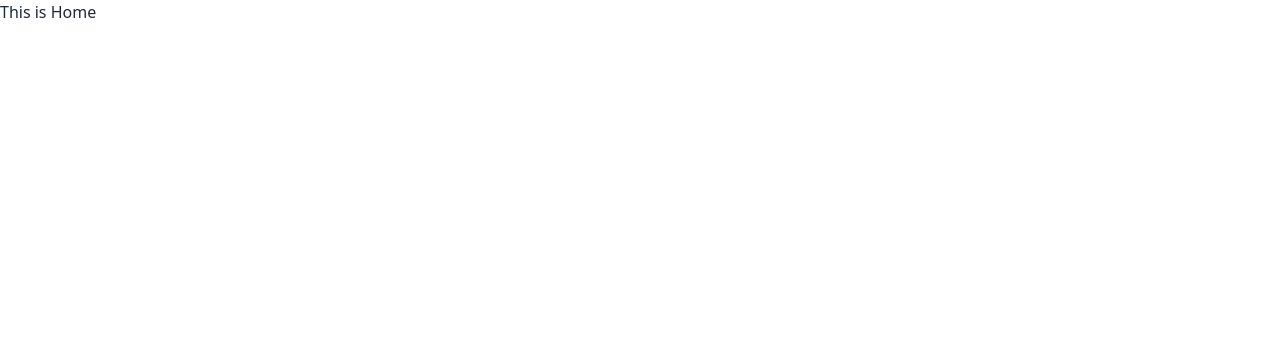
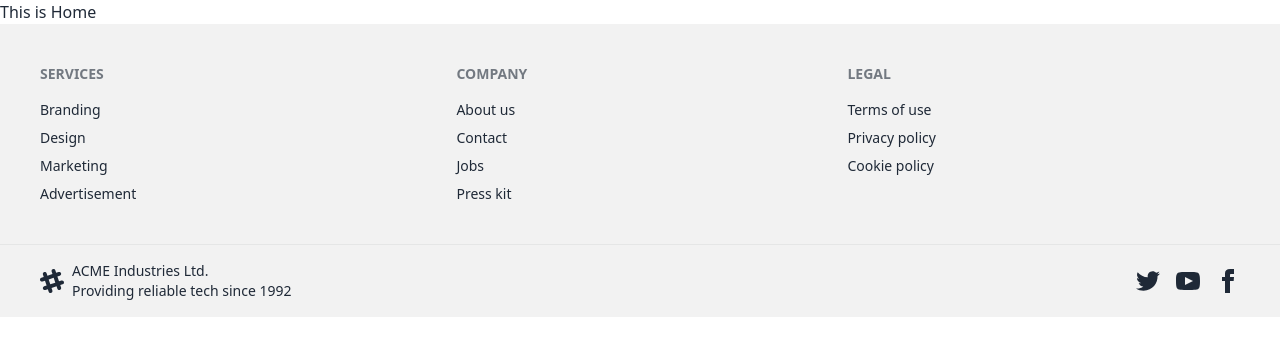
Before and after one commit to yousof-ali/career-hub, a React (Vite) app: page / in a window 1280 px wide. Shown: the top 356 px of the page. Built offline with nearby package versions, Linux system fonts and the light colour scheme.

Commit message:
footer added

```diff
--- /dev/null
+++ b/src/Components/Footer/Footer.jsx
@@ -0,0 +1,45 @@
+
+
+const Footer = () => {
+    return (
+        <div>
+            <footer className="footer p-10 bg-base-200 text-base-content">
+                <nav>
+                    <h6 className="footer-title">Services</h6>
+                    <a className="link link-hover">Branding</a>
+                    <a className="link link-hover">Design</a>
+                    <a className="link link-hover">Marketing</a>
+                    <a className="link link-hover">Advertisement</a>
+                </nav>
+                <nav>
+                    <h6 className="footer-title">Company</h6>
+                    <a className="link link-hover">About us</a>
+                    <a className="link link-hover">Contact</a>
+                    <a className="link link-hover">Jobs</a>
+                    <a className="link link-hover">Press kit</a>
+                </nav>
+                <nav>
+                    <h6 className="footer-title">Legal</h6>
+                    <a className="link link-hover">Terms of use</a>
+                    <a className="link link-hover">Privacy policy</a>
+                    <a className="link link-hover">Cookie policy</a>
+                </nav>
+            </footer>
+            <footer className="footer px-10 py-4 border-t bg-base-200 text-base-content border-base-300">
+                <aside className="items-center grid-flow-col">
+                    <svg width="24" height="24" viewBox="0 0 24 24" xmlns="http://www.w3.org/2000/svg" fillRule="evenodd" clipRule="evenodd" className="fill-current"><path d="M22.672 15.226l-2.432.811.841 2.515c.33 1.019-.209 2.127-1.23 2.456-1.15.325-2.148-.321-2.463-1.226l-.84-2.518-5.013 1.677.84 2.517c.391 1.203-.434 2.542-1.831 2.542-.88 0-1.601-.564-1.86-1.314l-.842-2.516-2.431.809c-1.135.328-2.145-.317-2.463-1.229-.329-1.018.211-2.127 1.231-2.456l2.432-.809-1.621-4.823-2.432.808c-1.355.384-2.558-.59-2.558-1.839 0-.817.509-1.582 1.327-1.846l2.433-.809-.842-2.515c-.33-1.02.211-2.129 1.232-2.458 1.02-.329 2.13.209 2.461 1.229l.842 2.515 5.011-1.677-.839-2.517c-.403-1.238.484-2.553 1.843-2.553.819 0 1.585.509 1.85 1.326l.841 2.517 2.431-.81c1.02-.33 2.131.211 2.461 1.229.332 1.018-.21 2.126-1.23 2.456l-2.433.809 1.622 4.823 2.433-.809c1.242-.401 2.557.484 2.557 1.838 0 .819-.51 1.583-1.328 1.847m-8.992-6.428l-5.01 1.675 1.619 4.828 5.011-1.674-1.62-4.829z"></path></svg>
+                    <p>ACME Industries Ltd. <br />Providing reliable tech since 1992</p>
+                </aside>
+                <nav className="md:place-self-center md:justify-self-end">
+                    <div className="grid grid-flow-col gap-4">
+                        <a><svg xmlns="http://www.w3.org/2000/svg" width="24" height="24" viewBox="0 0 24 24" className="fill-current"><path d="M24 4.557c-.883.392-1.832.656-2.828.775 1.017-.609 1.798-1.574 2.165-2.724-.951.564-2.005.974-3.127 1.195-.897-.957-2.178-1.555-3.594-1.555-3.179 0-5.515 2.966-4.797 6.045-4.091-.205-7.719-2.165-10.148-5.144-1.29 2.213-.669 5.108 1.523 6.574-.806-.026-1.566-.247-2.229-.616-.054 2.281 1.581 4.415 3.949 4.89-.693.188-1.452.232-2.224.084.626 1.956 2.444 3.379 4.6 3.419-2.07 1.623-4.678 2.348-7.29 2.04 2.179 1.397 4.768 2.212 7.548 2.212 9.142 0 14.307-7.721 13.995-14.646.962-.695 1.797-1.562 2.457-2.549z"></path></svg></a>
+                        <a><svg xmlns="http://www.w3.org/2000/svg" width="24" height="24" viewBox="0 0 24 24" className="fill-current"><path d="M19.615 3.184c-3.604-.246-11.631-.245-15.23 0-3.897.266-4.356 2.62-4.385 8.816.029 6.185.484 8.549 4.385 8.816 3.6.245 11.626.246 15.23 0 3.897-.266 4.356-2.62 4.385-8.816-.029-6.185-.484-8.549-4.385-8.816zm-10.615 12.816v-8l8 3.993-8 4.007z"></path></svg></a>
+                        <a><svg xmlns="http://www.w3.org/2000/svg" width="24" height="24" viewBox="0 0 24 24" className="fill-current"><path d="M9 8h-3v4h3v12h5v-12h3.642l.358-4h-4v-1.667c0-.955.192-1.333 1.115-1.333h2.885v-5h-3.808c-3.596 0-5.192 1.583-5.192 4.615v3.385z"></path></svg></a>
+                    </div>
+                </nav>
+            </footer>
+        </div>
+    );
+};
+
+export default Footer;
--- a/src/Components/Root/Root.jsx
+++ b/src/Components/Root/Root.jsx
@@ -1,10 +1,12 @@
 
 import { Outlet } from 'react-router-dom';
+import Footer from '../Footer/Footer';
 
 const Root = () => {
     return (
         <div>
             <Outlet></Outlet>
+            <Footer></Footer>
         </div>
     );
 };
```
